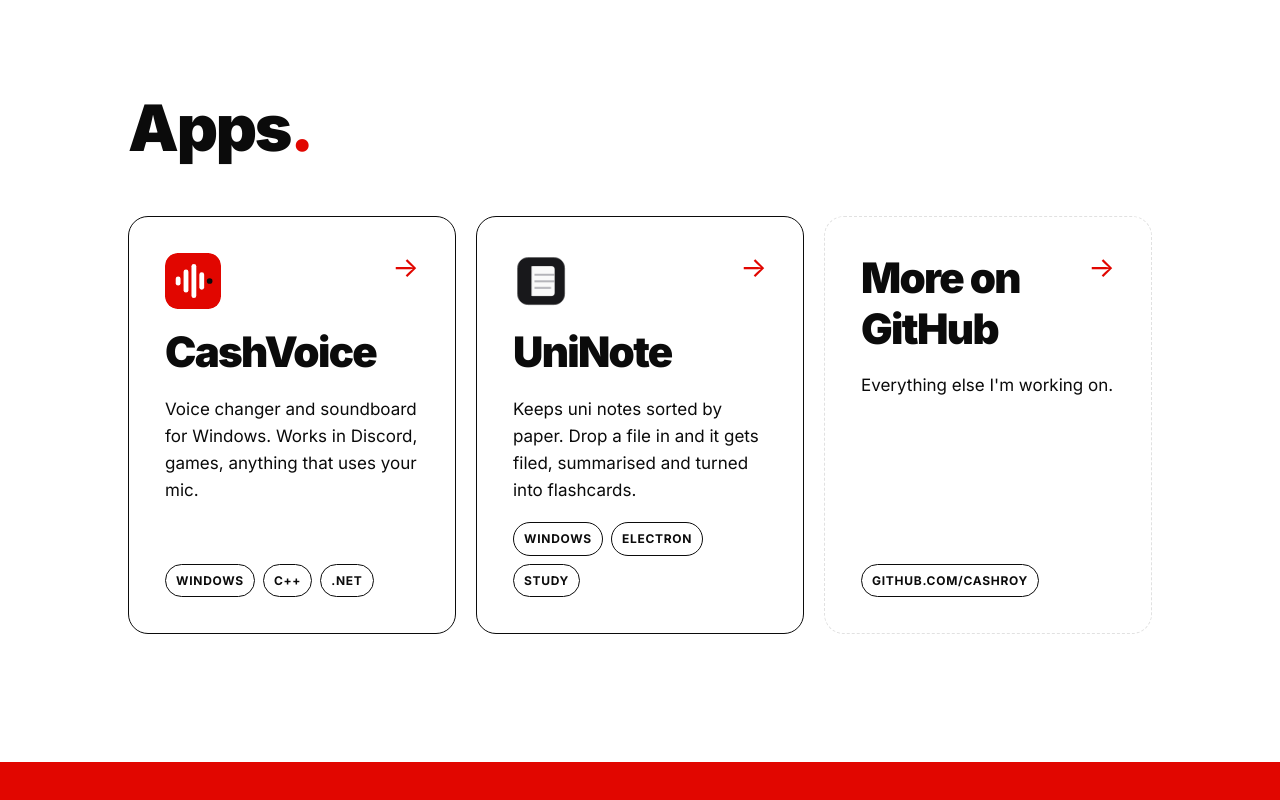
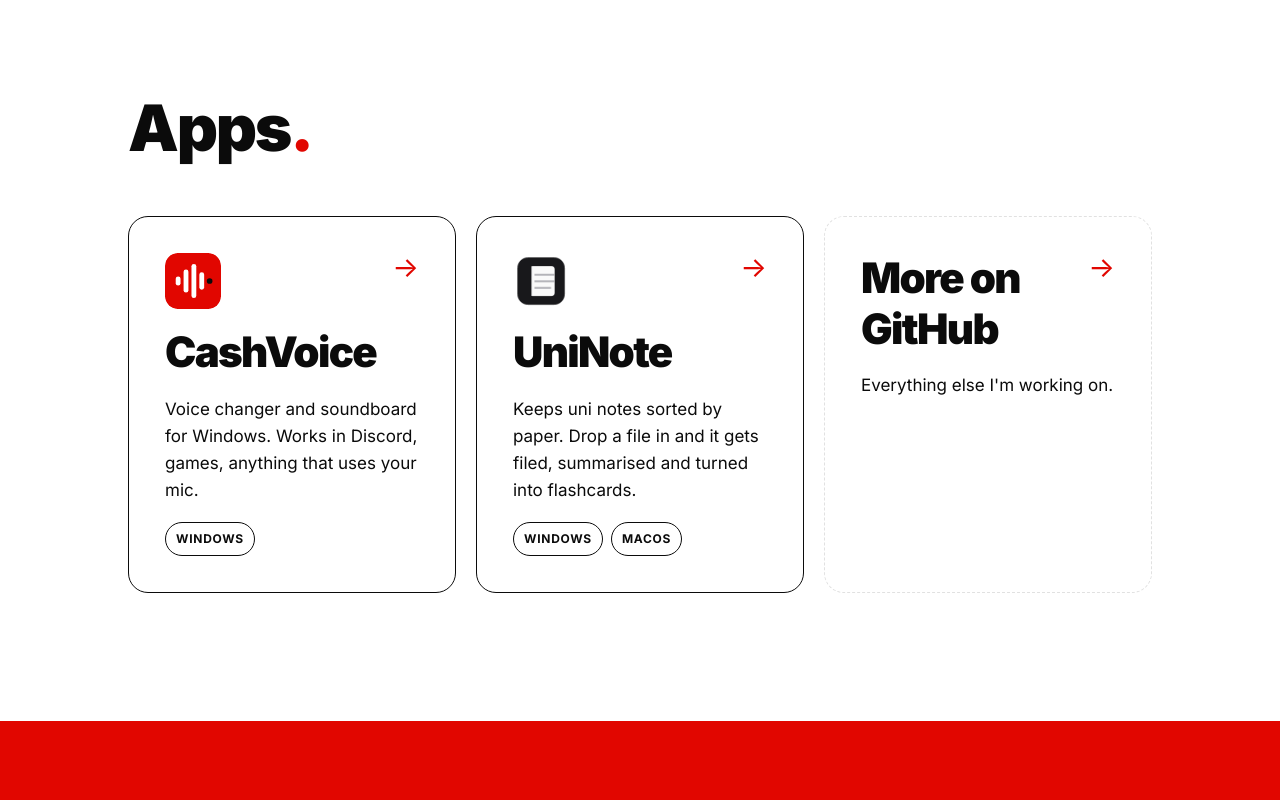
Before and after one commit to cashroy/cashroy.github.io, a plain HTML site: page index.html in a window 1280 px wide. Shown: the part 654-1454 px from the top of the page. Drawn offline with Linux system fonts and the light colour scheme.

Commit message:
Card tags: platforms only
Co-Authored-By: Claude Opus 5.5 <noreply@anthropic.com>

```diff
--- a/index.html
+++ b/index.html
@@ -43,7 +43,7 @@
             <img class="icon" src="cashvoice/icon.svg" alt="" width="56" height="56">
             <h3>CashVoice</h3>
             <p>Voice changer and soundboard for Windows. Works in Discord, games, anything that uses your mic.</p>
-            <div class="tags"><span class="tag">Windows</span><span class="tag">C++</span><span class="tag">.NET</span></div>
+            <div class="tags"><span class="tag">Windows</span></div>
           </a>
 
           <a class="card reveal" style="--d:.1s" href="uninote/">
@@ -51,14 +51,13 @@
             <img class="icon" src="assets/uninote-icon.png" alt="" width="56" height="56">
             <h3>UniNote</h3>
             <p>Keeps uni notes sorted by paper. Drop a file in and it gets filed, summarised and turned into flashcards.</p>
-            <div class="tags"><span class="tag">Windows</span><span class="tag">Electron</span><span class="tag">Study</span></div>
+            <div class="tags"><span class="tag">Windows</span><span class="tag">macOS</span></div>
           </a>
 
           <a class="card ghost reveal" style="--d:.2s" href="https://github.com/cashroy">
             <span class="arrow" aria-hidden="true">→</span>
             <h3>More on GitHub</h3>
             <p>Everything else I'm working on.</p>
-            <div class="tags"><span class="tag">github.com/cashroy</span></div>
           </a>
         </div>
       </div>
```
